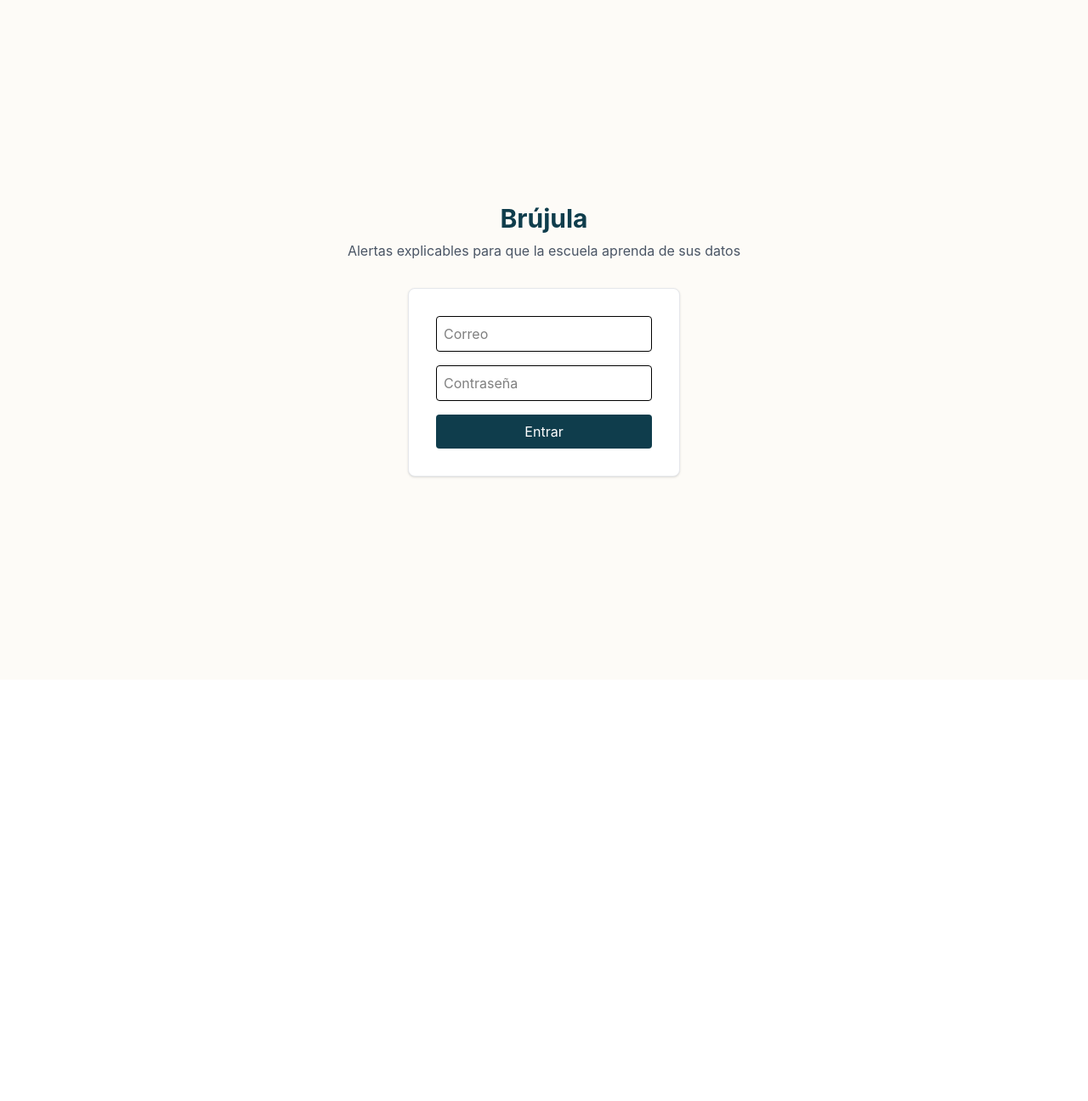
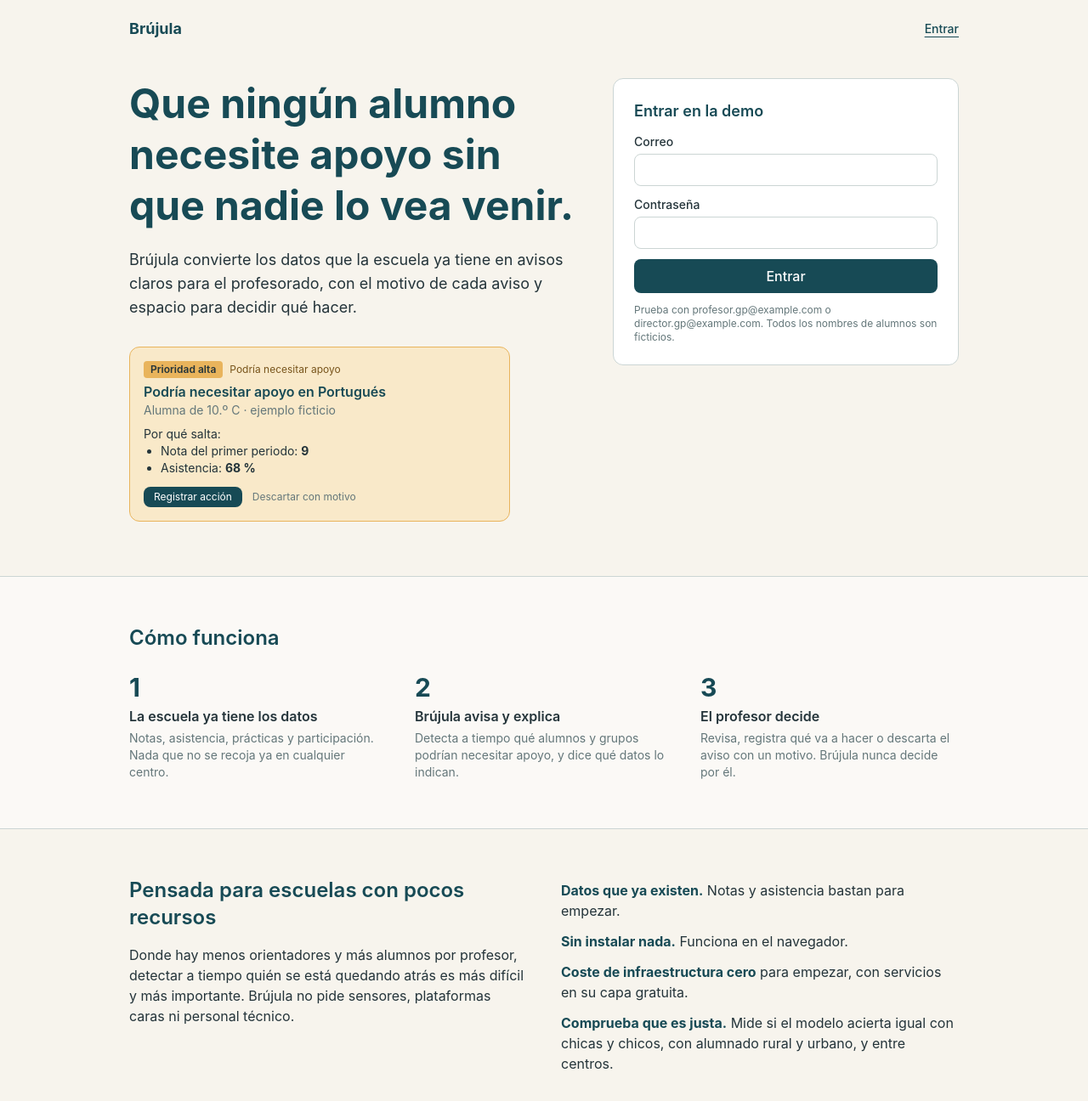
Before and after one commit to Serdan1/brujula, a React (Vite) app in the folder frontend/: page / in a window 1280 px wide. Shown: the top 1296 px of the page at 85% size. Before the commit the page ends 800 px from the top, so only its background shows below. Built offline with nearby package versions, Linux system fonts and the light colour scheme; no server answers.

Commit message:
feat: portada pública antes del inicio de sesión
Co-Authored-By: Claude Opus 5.5 <noreply@anthropic.com>

```diff
--- a/frontend/index.html
+++ b/frontend/index.html
@@ -1,10 +1,10 @@
 <!doctype html>
-<html lang="en">
+<html lang="es">
   <head>
     <meta charset="UTF-8" />
     <link rel="icon" type="image/svg+xml" href="/favicon.svg" />
     <meta name="viewport" content="width=device-width, initial-scale=1.0" />
-    <title>frontend</title>
+    <title>Brújula</title>
   </head>
   <body>
     <div id="root"></div>
--- a/frontend/src/App.tsx
+++ b/frontend/src/App.tsx
@@ -5,12 +5,10 @@ import Inicio from './pages/Inicio';
 import Asignatura from './pages/Asignatura';
 import Clase from './pages/Clase';
 import AnalisisCompleto from './pages/AnalisisCompleto';
+import Portada from './pages/Portada';
 
 export default function App() {
   const [session, setSession] = useState<any>(null);
-  const [email, setEmail] = useState('');
-  const [password, setPassword] = useState('');
-  const [error, setError] = useState('');
 
   useEffect(() => {
     supabase.auth.getSession().then(({ data: { session } }) => setSession(session));
@@ -18,28 +16,7 @@ export default function App() {
     return () => subscription.unsubscribe();
   }, []);
 
-  if (!session) {
-    return (
-      <div className="p-8 bg-[#fdfbf7] min-h-screen flex flex-col items-center justify-center">
-        <h1 className="text-3xl font-bold text-[#0f3d4c] mb-2">Brújula</h1>
-        <p className="text-gray-600 mb-8">Alertas explicables para que la escuela aprenda de sus datos</p>
-        <form
-          onSubmit={async (e) => {
-            e.preventDefault();
-            setError('');
-            const { error } = await supabase.auth.signInWithPassword({ email, password });
-            if (error) setError('Correo o contraseña incorrectos.');
-          }}
-          className="bg-white p-8 rounded-lg shadow-sm border border-gray-200 flex flex-col gap-4 w-80"
-        >
-          <input type="email" placeholder="Correo" value={email} onChange={(e) => setEmail(e.target.value)} className="border p-2 rounded" required />
-          <input type="password" placeholder="Contraseña" value={password} onChange={(e) => setPassword(e.target.value)} className="border p-2 rounded" required />
-          {error && <p className="text-sm text-red-700">{error}</p>}
-          <button type="submit" className="bg-[#0f3d4c] text-white p-2 rounded">Entrar</button>
-        </form>
-      </div>
-    );
-  }
+  if (!session) return <Portada />;
 
   return (
     <BrowserRouter>
--- /dev/null
+++ b/frontend/src/pages/Portada.tsx
@@ -0,0 +1,150 @@
+import { useState } from 'react';
+import { supabase } from '../supabase';
+
+// Portada pública: se muestra antes de iniciar sesión. No consulta datos; la tarjeta es un ejemplo fijo.
+
+const PASOS = [
+  { titulo: 'La escuela ya tiene los datos', texto: 'Notas, asistencia, prácticas y participación. Nada que no se recoja ya en cualquier centro.' },
+  { titulo: 'Brújula avisa y explica', texto: 'Detecta a tiempo qué alumnos y grupos podrían necesitar apoyo, y dice qué datos lo indican.' },
+  { titulo: 'El profesor decide', texto: 'Revisa, registra qué va a hacer o descarta el aviso con un motivo. Brújula nunca decide por él.' },
+];
+
+const VENTAJAS = [
+  { titulo: 'Datos que ya existen.', texto: 'Notas y asistencia bastan para empezar.' },
+  { titulo: 'Sin instalar nada.', texto: 'Funciona en el navegador.' },
+  { titulo: 'Coste de infraestructura cero', texto: 'para empezar, con servicios en su capa gratuita.' },
+  { titulo: 'Comprueba que es justa.', texto: 'Mide si el modelo acierta igual con chicas y chicos, con alumnado rural y urbano, y entre centros.' },
+];
+
+const LIMITES = [
+  { titulo: 'Sin decisiones automáticas', texto: 'Cada aviso termina en una decisión humana, y queda registrado quién la tomó.' },
+  { titulo: 'Sin rankings', texto: 'No hay listas de mejores y peores alumnos ni porcentajes de riesgo por alumno.' },
+  { titulo: 'Solo lo necesario', texto: 'No se guardan datos familiares, económicos ni de hábitos personales.' },
+  { titulo: 'Cada uno ve lo suyo', texto: 'Un profesor solo ve sus clases y sus asignaturas. La dirección, su centro.' },
+];
+
+export default function Portada() {
+  const [email, setEmail] = useState('');
+  const [password, setPassword] = useState('');
+  const [error, setError] = useState('');
+
+  return (
+    <div className="min-h-screen bg-[#F7F4ED] text-[#24343A] font-[Inter,system-ui,sans-serif] leading-normal">
+      <header className="max-w-5xl mx-auto px-4 sm:px-6 py-5 flex items-center justify-between">
+        <span className="text-lg font-bold text-[#174A55]">Brújula</span>
+        <a href="#entrar" className="text-sm font-medium text-[#174A55] underline underline-offset-4">Entrar</a>
+      </header>
+
+      <section className="max-w-5xl mx-auto px-4 sm:px-6 pt-6 pb-16 grid gap-10 md:grid-cols-[1.3fr_1fr] md:items-start">
+        <div>
+          <h1 className="text-4xl sm:text-5xl font-bold text-[#174A55] leading-tight">
+            Que ningún alumno necesite apoyo sin que nadie lo vea venir.
+          </h1>
+          <p className="mt-5 text-lg max-w-xl">
+            Brújula convierte los datos que la escuela ya tiene en avisos claros para el profesorado, con el motivo de
+            cada aviso y espacio para decidir qué hacer.
+          </p>
+
+          {/* Ejemplo ilustrativo: datos inventados, sin conexión a la base de datos */}
+          <div className="mt-8 max-w-md rounded-xl border border-[#E9B45C] bg-[#F9E9C9] p-4" aria-label="Ejemplo de aviso">
+            <div className="flex flex-wrap items-center gap-2 mb-1">
+              <span className="text-xs font-semibold px-2 py-0.5 rounded bg-[#E9B45C] text-[#24343A]">Prioridad alta</span>
+              <span className="text-xs text-[#78541B]">Podría necesitar apoyo</span>
+            </div>
+            <p className="font-semibold text-[#174A55]">Podría necesitar apoyo en Portugués</p>
+            <p className="text-sm text-[#64777A]">Alumna de 10.º C · ejemplo ficticio</p>
+            <p className="mt-2 text-sm">Por qué salta:</p>
+            <ul className="text-sm list-disc pl-5">
+              <li>Nota del primer periodo: <strong>9</strong></li>
+              <li>Asistencia: <strong>68 %</strong></li>
+            </ul>
+            <div className="mt-3 flex flex-wrap items-center gap-3" aria-hidden="true">
+              <span className="text-xs px-3 py-1 rounded-lg bg-[#174A55] text-white">Registrar acción</span>
+              <span className="text-xs text-[#64777A]">Descartar con motivo</span>
+            </div>
+          </div>
+        </div>
+
+        <form
+          id="entrar"
+          onSubmit={async (e) => {
+            e.preventDefault();
+            setError('');
+            const { error } = await supabase.auth.signInWithPassword({ email, password });
+            if (error) setError('Correo o contraseña incorrectos.');
+          }}
+          className="bg-white p-6 rounded-xl border border-[#CBD5D4] flex flex-col gap-3 scroll-mt-6"
+        >
+          <h2 className="text-lg font-semibold text-[#174A55]">Entrar en la demo</h2>
+          <label className="text-sm font-medium flex flex-col gap-1">
+            Correo
+            <input type="email" autoComplete="email" value={email} onChange={(e) => setEmail(e.target.value)} required
+              className="border border-[#CBD5D4] rounded-lg p-2 font-normal focus:outline-2 focus:outline-[#174A55]" />
+          </label>
+          <label className="text-sm font-medium flex flex-col gap-1">
+            Contraseña
+            <input type="password" autoComplete="current-password" value={password} onChange={(e) => setPassword(e.target.value)} required
+              className="border border-[#CBD5D4] rounded-lg p-2 font-normal focus:outline-2 focus:outline-[#174A55]" />
+          </label>
+          {error && <p className="text-sm text-red-700">{error}</p>}
+          <button type="submit" className="bg-[#174A55] text-white p-2 rounded-lg font-medium hover:opacity-90">Entrar</button>
+          <p className="text-xs text-[#64777A]">
+            Prueba con profesor.gp@example.com o director.gp@example.com. Todos los nombres de alumnos son ficticios.
+          </p>
+        </form>
+      </section>
+
+      <section className="bg-white/50 border-y border-[#CBD5D4]">
+        <div className="max-w-5xl mx-auto px-4 sm:px-6 py-14">
+          <h2 className="text-2xl font-semibold text-[#174A55]">Cómo funciona</h2>
+          <ol className="mt-6 grid gap-8 sm:grid-cols-3">
+            {PASOS.map((p, i) => (
+              <li key={p.titulo}>
+                <span className="text-3xl font-bold text-[#174A55]">{i + 1}</span>
+                <h3 className="mt-1 font-semibold">{p.titulo}</h3>
+                <p className="mt-1 text-sm text-[#64777A]">{p.texto}</p>
+              </li>
+            ))}
+          </ol>
+        </div>
+      </section>
+
+      <section className="max-w-5xl mx-auto px-4 sm:px-6 py-14 grid gap-10 md:grid-cols-2">
+        <div>
+          <h2 className="text-2xl font-semibold text-[#174A55]">Pensada para escuelas con pocos recursos</h2>
+          <p className="mt-4">
+            Donde hay menos orientadores y más alumnos por profesor, detectar a tiempo quién se está quedando atrás es
+            más difícil y más importante. Brújula no pide sensores, plataformas caras ni personal técnico.
+          </p>
+        </div>
+        <ul className="flex flex-col gap-3 md:pt-1">
+          {VENTAJAS.map((v) => (
+            <li key={v.titulo}><strong className="text-[#174A55]">{v.titulo}</strong> {v.texto}</li>
+          ))}
+        </ul>
+
+        <div className="md:col-span-2">
+          <h2 className="text-2xl font-semibold text-[#174A55]">Lo que Brújula no hace</h2>
+          <ul className="mt-6 grid gap-6 sm:grid-cols-2">
+            {LIMITES.map((l) => (
+              <li key={l.titulo} className="border-l-4 border-[#174A55] pl-4">
+                <h3 className="font-semibold">{l.titulo}</h3>
+                <p className="text-sm text-[#64777A]">{l.texto}</p>
+              </li>
+            ))}
+          </ul>
+        </div>
+      </section>
+
+      <footer className="border-t border-[#CBD5D4]">
+        <div className="max-w-5xl mx-auto px-4 sm:px-6 py-8 text-xs text-[#64777A] flex flex-col gap-1">
+          <p>Proyecto para #hack4edu 2026, reto 13 de ProFuturo. Código abierto con licencia MIT.</p>
+          <p>
+            Datos: dataset Student Performance (P. Cortez y A. Silva, UCI, CC BY 4.0), ampliado con datos sintéticos.
+            Los nombres de alumnos y profesores son ficticios.
+          </p>
+        </div>
+      </footer>
+    </div>
+  );
+}
```
